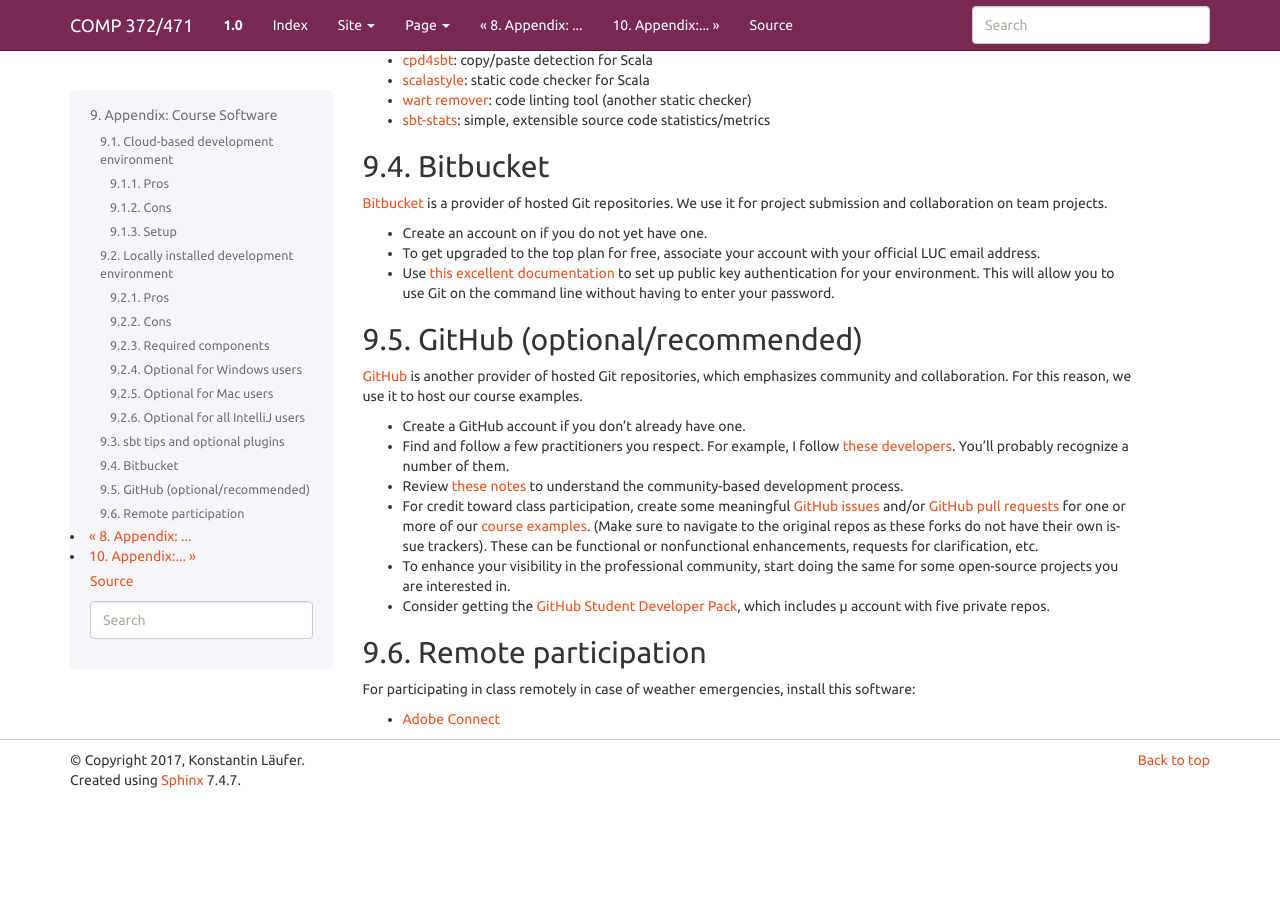
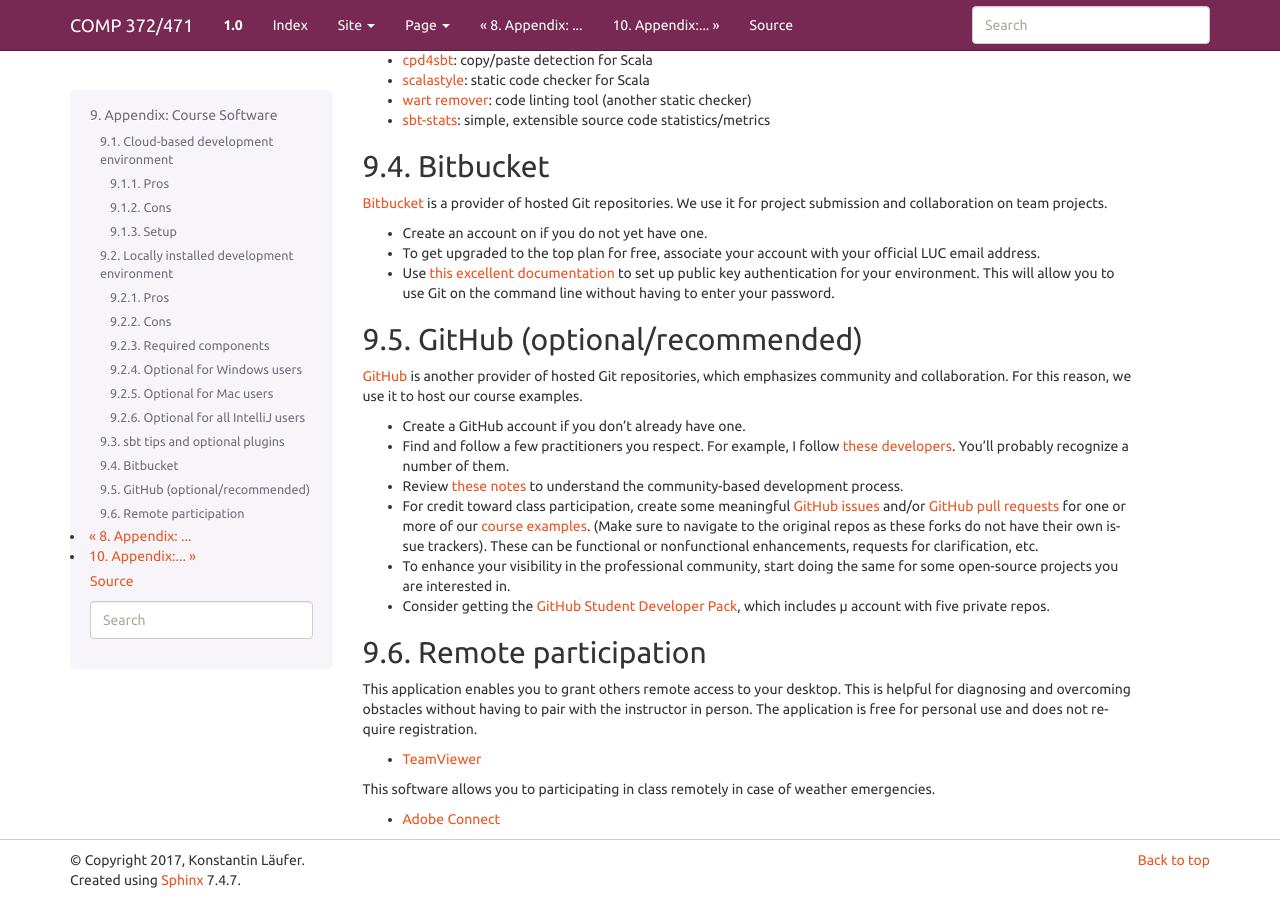
Before and after one commit to lucproglangcourse/lucproglangcourse.github.io, a Sphinx documentation site: the page built from source/software.rst, in a window 1280 px wide and 900 px high, scrolled down 2304 px. Built offline with Sphinx 7.4.7, drawn with Linux system fonts in a browser that asks for light colours; before the commit the page ends 3104 px from its top, so only the background shows below that.

Commit message:
added TeamViewer to software chapter
Signed-off-by: Konstantin Läufer <klaeufer@gmail.com>

```diff
--- a/source/software.rst
+++ b/source/software.rst
@@ -168,6 +168,10 @@ GitHub (optional/recommended)
 Remote participation
 ~~~~~~~~~~~~~~~~~~~~
 
-For participating in class remotely in case of weather emergencies, install this software:
+This application enables you to grant others remote access to your desktop. This is helpful for diagnosing and overcoming obstacles without having to pair with the instructor in person. The application is free for personal use and does not require registration.
+
+- `TeamViewer <https://www.teamviewer.com>`_
+
+This software allows you to participating in class remotely in case of weather emergencies.
 
 - `Adobe Connect <http://luc.edu/digitalmedia/trainingandsupport/adobeconnect/about.shtml>`_
```
